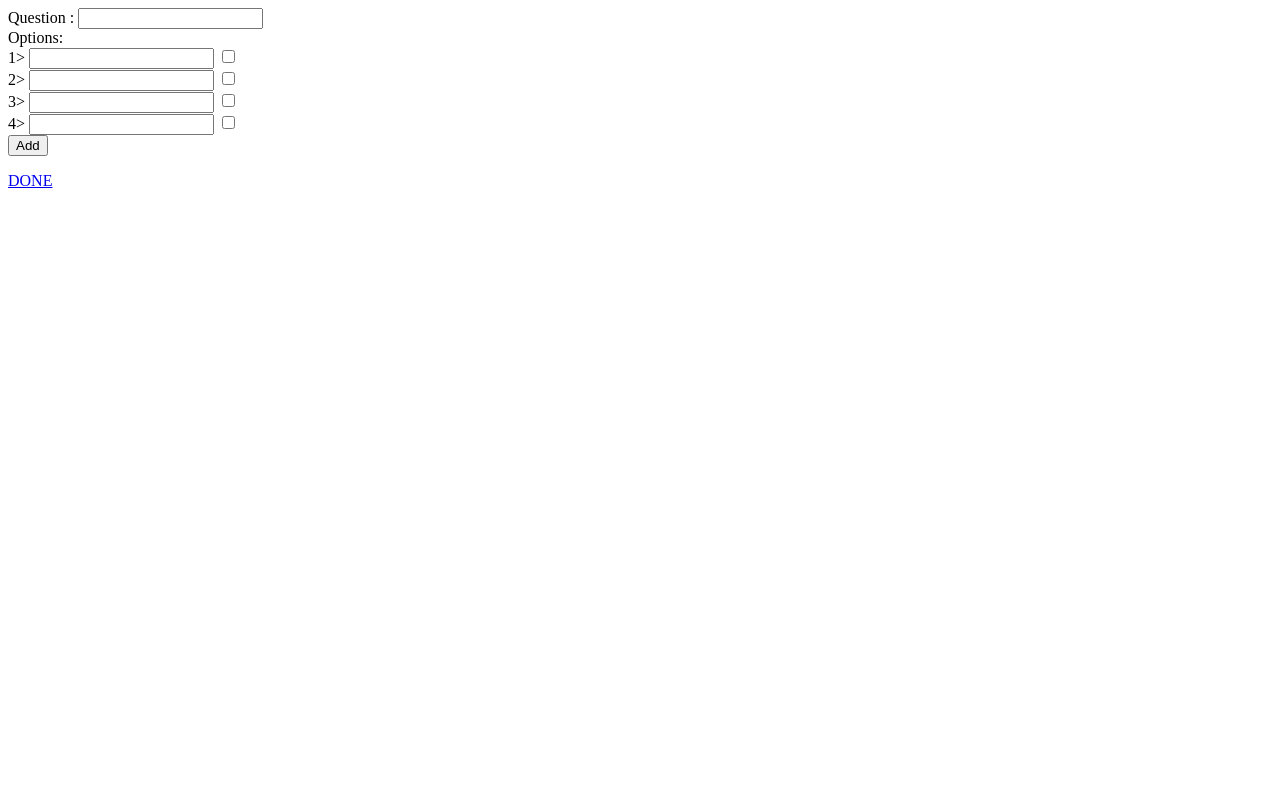
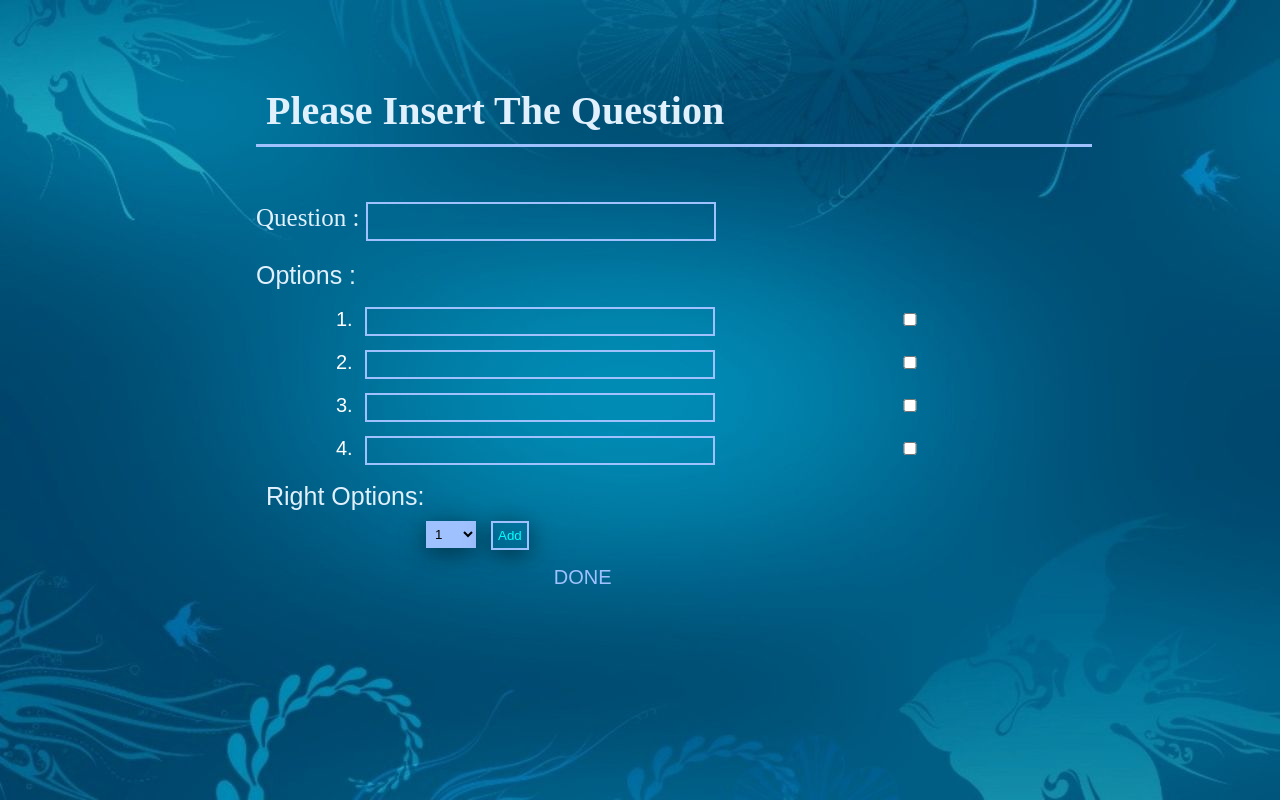
Before and after one commit to raja-theking/SE_Project, a PHP site: page /add_quiz.php?quiz_id=1 in a window 1280 px wide. Run offline with PHP 8.4, Linux system fonts and the light colour scheme.

Commit message:
Working on Css

```diff
--- a/add_quiz.php
+++ b/add_quiz.php
@@ -7,23 +7,37 @@ $quiz_id = $_GET['quiz_id'];
 
 <html>
     <head>
-        <title>TODO supply a title</title>
+        <title>Online Quiz System</title>
         <meta charset="UTF-8">
         <meta name="viewport" content="width=device-width, initial-scale=1.0">
+		<link rel="stylesheet" href="ques.css">
     </head>
-    <body>
+    <body><div class="add">
+	<h1> Please Insert The Question </h1>
         <form action="add_questions.php" method="get">
-            Question : <input type="text" name="ques"> <br>
-            Options: <br>
-            1> <input type="text" name="opt1">  <input type="checkbox" name="ans[]" value="1"> <br>
-            2> <input type="text" name="opt2">  <input type="checkbox" name="ans[]" value="2"> <br>
-            3> <input type="text" name="opt3">  <input type="checkbox" name="ans[]" value="3"> <br>
-            4> <input type="text" name="opt4">  <input type="checkbox" name="ans[]" value="4"> <br>
-
-
+ <div class="ques"> Question : <input type="text" name="ques"> <br></div>
+          <div class="op">  Options : <br></div>
+		  <div class="opt">
+            1. <input type="text" name="opt1">  <input type="checkbox" name="ans[]" value="1"> <br>
+            2. <input type="text" name="opt2">  <input type="checkbox" name="ans[]" value="2"> <br>
+            3. <input type="text" name="opt3">  <input type="checkbox" name="ans[]" value="3"> <br>
+            4. <input type="text" name="opt4">  <input type="checkbox" name="ans[]" value="4"> <br>
+            </div>
+			<div class="on"> Right Options: </div>
+	   <div class="box">
+	  <select name="answer">
+	  <option value="1">1</option>
+      <option value="2">2</option>
+      <option value="3">3</option>
+      <option value="4">4</option>
+    </select>
+	 </div>
+	 <div class="new">
     <input type="hidden" name="quiz_id" value="<?php echo $quiz_id; ?>">
             <input type="submit" value="Add"> <br>
-        </form>
-        <a href="teacher.php">DONE</a>
+      </div>
+       </form><a href="teacher.php">DONE</a>
+	   </div>
+
     </body>
 </html>
```
